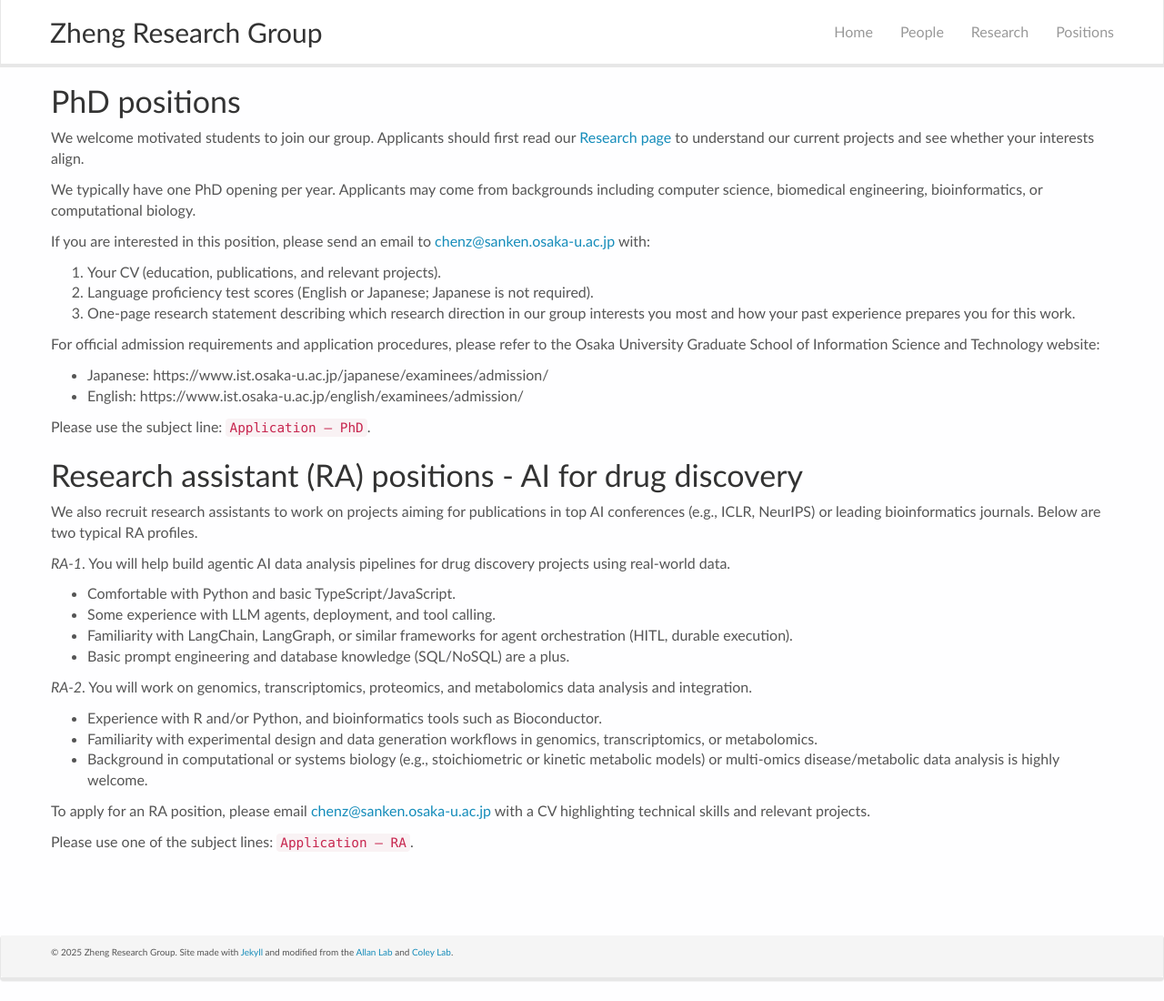
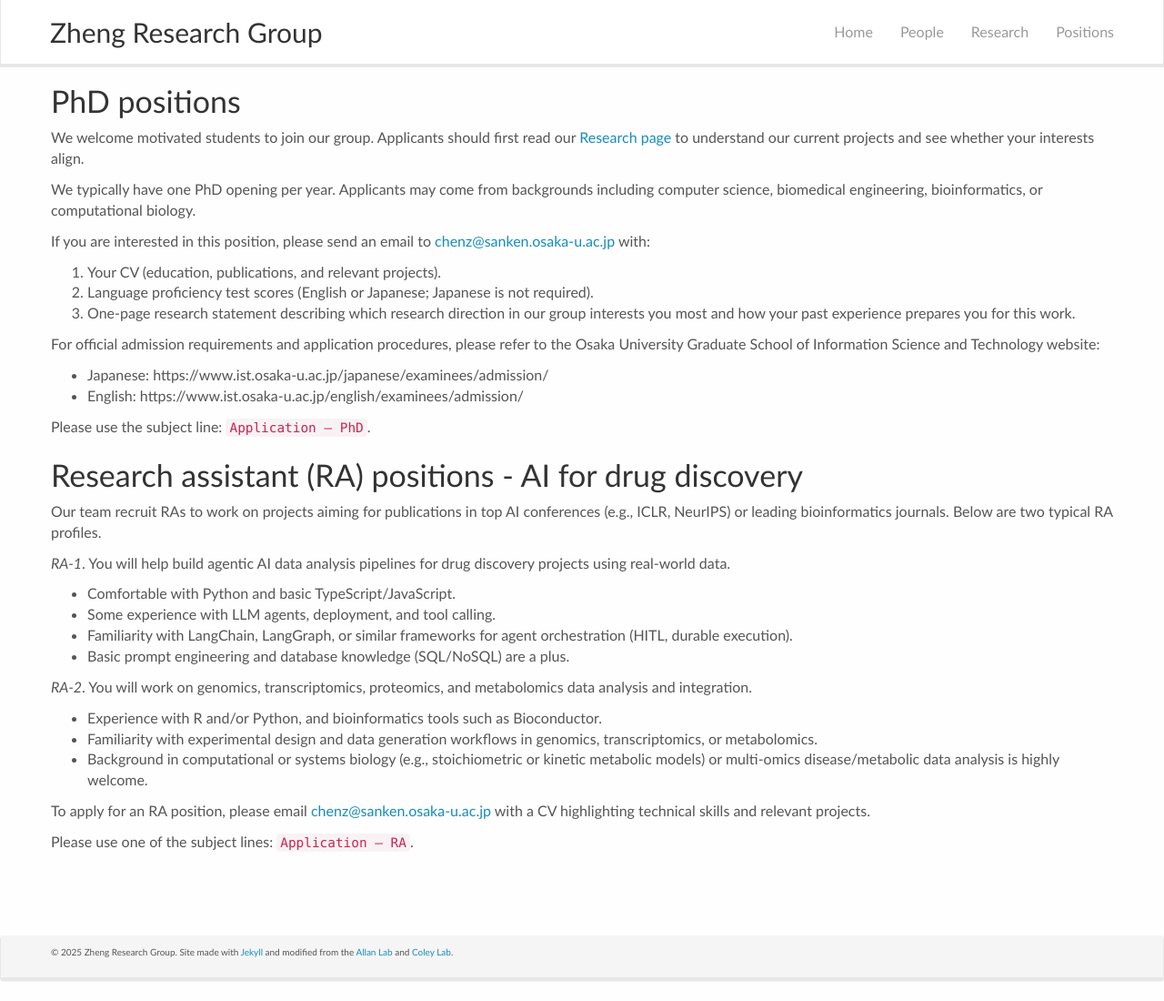
Before and after one commit to zhengchen3/zhengchen3.github.io, a Jekyll site: the page built from _pages/openings.md, in a window 1280 px wide and 1100 px high. Shown: the whole window at 91% size. Built offline with Jekyll 4.4.1, drawn with Linux system fonts in a browser that asks for light colours; nearby versions of some CDN libraries.

Commit message:
Update positions page for PhD and RA openings

```diff
--- a/_pages/openings.md
+++ b/_pages/openings.md
@@ -38,7 +38,7 @@ Please use the subject line: `Application – PhD`.
 
 ## Research assistant (RA) positions - AI for drug discovery
 
-We also recruit research assistants to work on projects aiming for publications in top AI conferences (e.g., ICLR, NeurIPS) or leading bioinformatics journals. Below are two typical RA profiles.
+Our team recruit RAs to work on projects aiming for publications in top AI conferences (e.g., ICLR, NeurIPS) or leading bioinformatics journals. Below are two typical RA profiles.
 
 
 *RA-1*. You will help build agentic AI data analysis pipelines for drug discovery projects using real-world data.
```
